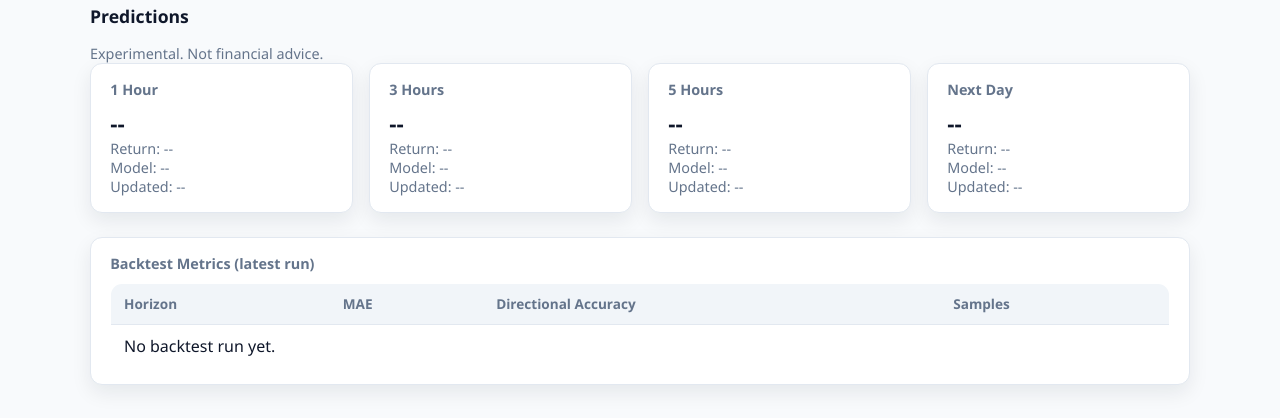
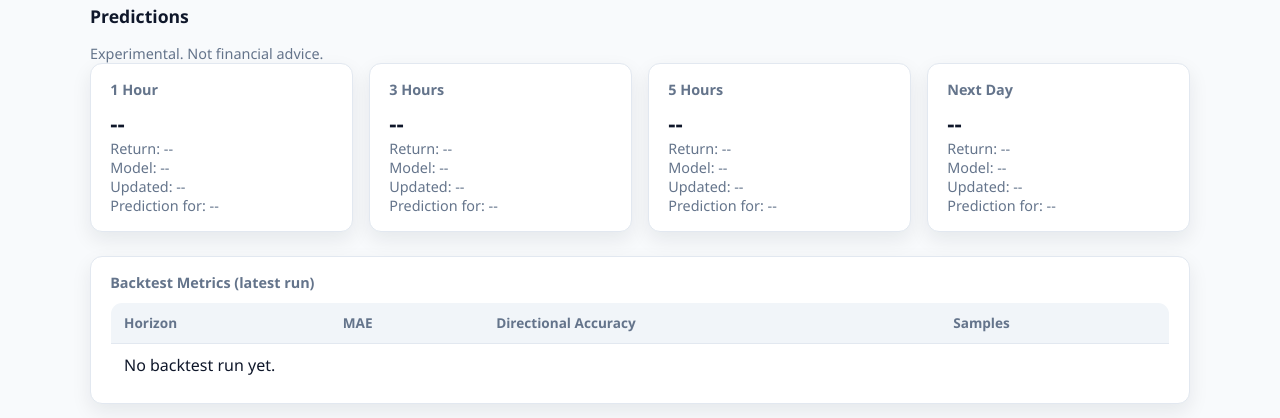
Before and after one commit to prarit0097/jsllapp, a Django app: page / in a window 1280 px wide. Shown: the part 392-810 px from the top of the page. Run offline with Django 5.2, Linux system fonts and the light colour scheme; data that the repository does not hold is empty; parts of the project's set-up code (start-up, migrations or seed data) failed here and were passed over.

Commit message:
Show prediction target time under updated timestamp

```diff
--- a/templates/dashboard.html
+++ b/templates/dashboard.html
@@ -228,6 +228,7 @@
                 <div class="note" id="pred-1h-return">Return: --</div>
                 <div class="note" id="pred-1h-model">Model: --</div>
                 <div class="note" id="pred-1h-time">Updated: --</div>
+                <div class="note" id="pred-1h-target">Prediction for: --</div>
             </div>
             <div class="card">
                 <h2>3 Hours</h2>
@@ -235,6 +236,7 @@
                 <div class="note" id="pred-3h-return">Return: --</div>
                 <div class="note" id="pred-3h-model">Model: --</div>
                 <div class="note" id="pred-3h-time">Updated: --</div>
+                <div class="note" id="pred-3h-target">Prediction for: --</div>
             </div>
             <div class="card">
                 <h2>5 Hours</h2>
@@ -242,6 +244,7 @@
                 <div class="note" id="pred-5h-return">Return: --</div>
                 <div class="note" id="pred-5h-model">Model: --</div>
                 <div class="note" id="pred-5h-time">Updated: --</div>
+                <div class="note" id="pred-5h-target">Prediction for: --</div>
             </div>
             <div class="card">
                 <h2>Next Day</h2>
@@ -249,6 +252,7 @@
                 <div class="note" id="pred-1d-return">Return: --</div>
                 <div class="note" id="pred-1d-model">Model: --</div>
                 <div class="note" id="pred-1d-time">Updated: --</div>
+                <div class="note" id="pred-1d-target">Prediction for: --</div>
             </div>
         </div>
 
@@ -418,18 +422,22 @@
         const pred1hReturn = document.getElementById('pred-1h-return');
         const pred1hModel = document.getElementById('pred-1h-model');
         const pred1hTime = document.getElementById('pred-1h-time');
+        const pred1hTarget = document.getElementById('pred-1h-target');
         const pred3hPrice = document.getElementById('pred-3h-price');
         const pred3hReturn = document.getElementById('pred-3h-return');
         const pred3hModel = document.getElementById('pred-3h-model');
         const pred3hTime = document.getElementById('pred-3h-time');
+        const pred3hTarget = document.getElementById('pred-3h-target');
         const pred5hPrice = document.getElementById('pred-5h-price');
         const pred5hReturn = document.getElementById('pred-5h-return');
         const pred5hModel = document.getElementById('pred-5h-model');
         const pred5hTime = document.getElementById('pred-5h-time');
+        const pred5hTarget = document.getElementById('pred-5h-target');
         const pred1dPrice = document.getElementById('pred-1d-price');
         const pred1dReturn = document.getElementById('pred-1d-return');
         const pred1dModel = document.getElementById('pred-1d-model');
         const pred1dTime = document.getElementById('pred-1d-time');
+        const pred1dTarget = document.getElementById('pred-1d-target');
         const backtestBody = document.getElementById('backtest-body');
 
         const istFormatter = new Intl.DateTimeFormat('en-IN', {
@@ -463,6 +471,14 @@
             return istFormatter.format(date) + ' IST';
         }
 
+        function addMinutes(isoString, minutes) {
+            if (!isoString) return '--';
+            const date = new Date(isoString);
+            if (Number.isNaN(date.getTime())) return '--';
+            const target = new Date(date.getTime() + minutes * 60000);
+            return formatIst(target.toISOString());
+        }
+
         function freshnessText(seconds, delayed) {
             if (typeof seconds !== 'number') return 'Updated --';
             return delayed ? `Updated ${seconds} sec ago (delayed)` : `Updated ${seconds} sec ago`;
@@ -483,12 +499,13 @@
             el.style.width = `${v}%`;
         }
 
-        function setPrediction(elPrice, elReturn, elModel, elTime, pred) {
+        function setPrediction(elPrice, elReturn, elModel, elTime, elTarget, pred, baseTs, horizonMin) {
             if (!pred) {
                 elPrice.textContent = '--';
                 elReturn.textContent = 'Return: --';
                 elModel.textContent = 'Model: --';
                 elTime.textContent = 'Updated: --';
+                elTarget.textContent = 'Prediction for: --';
                 return;
             }
             elPrice.textContent = pred.predicted_price?.toFixed(2) ?? '--';
@@ -496,6 +513,7 @@
             elReturn.textContent = `Return: ${retPct}%`;
             elModel.textContent = `Model: ${pred.model_name || '--'}`;
             elTime.textContent = pred.created_at ? `Updated: ${formatIst(pred.created_at)}` : 'Updated: --';
+            elTarget.textContent = baseTs ? `Prediction for: ${addMinutes(baseTs, horizonMin)}` : 'Prediction for: --';
         }
 
         async function refreshQuote() {
@@ -611,10 +629,11 @@
                 preds.forEach((pred) => {
                     byHorizon[pred.horizon] = pred;
                 });
-                setPrediction(pred1hPrice, pred1hReturn, pred1hModel, pred1hTime, byHorizon['1h']);
-                setPrediction(pred3hPrice, pred3hReturn, pred3hModel, pred3hTime, byHorizon['3h']);
-                setPrediction(pred5hPrice, pred5hReturn, pred5hModel, pred5hTime, byHorizon['5h']);
-                setPrediction(pred1dPrice, pred1dReturn, pred1dModel, pred1dTime, byHorizon['1d']);
+                const baseTs = data.last_ts;
+                setPrediction(pred1hPrice, pred1hReturn, pred1hModel, pred1hTime, pred1hTarget, byHorizon['1h'], baseTs, 60);
+                setPrediction(pred3hPrice, pred3hReturn, pred3hModel, pred3hTime, pred3hTarget, byHorizon['3h'], baseTs, 180);
+                setPrediction(pred5hPrice, pred5hReturn, pred5hModel, pred5hTime, pred5hTarget, byHorizon['5h'], baseTs, 300);
+                setPrediction(pred1dPrice, pred1dReturn, pred1dModel, pred1dTime, pred1dTarget, byHorizon['1d'], baseTs, 1440);
 
                 if (data.backtest) {
                     const rows = Object.keys(data.backtest).map((key) => {
```
